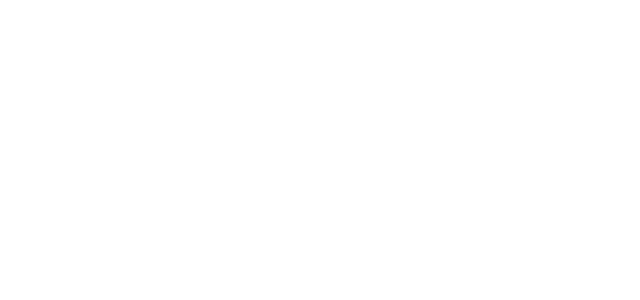
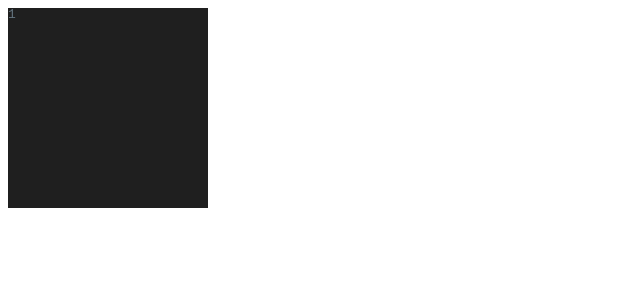
Before and after one commit to alexanderpono/lex, a React app in the folder lex-moscowjs-draft/app-dev/: page / in a window 1280 px wide. Shown: the top 300 px of the page, without its empty margins (0-640 px from the left). Built offline with nearby package versions, Linux system fonts and the light colour scheme.

Commit message:
[moscowjs-draft] [app-dev] Add line numbers to editor

```diff
--- a/lex-moscowjs-draft/app-dev/src/components/EditorView/EditorView.scss
+++ b/lex-moscowjs-draft/app-dev/src/components/EditorView/EditorView.scss
@@ -1,20 +1,36 @@
 .editor {
     width: 200px;
     height: 200px;
-    padding: 2px 0px 0px 2px;
+    padding: 0px 0px 0px 0px;
     overflow: auto;
     outline: none;
+    display: flex;
+    flex-direction: row;
+    background: #1f1f1f;
 }
 .editArea {
     position: relative;
     outline: none;
 }
+.lineNumbersArea {
+    color: #63737e;
+    line-height: 100%;
+    margin: 0px;
+    overflow: hidden;
+    padding: 0px 8px 0px 0px;
+
+    pre {
+        margin: 0px;
+        line-height: 100%;
+        text-align: right;
+    }
+}
 
 .text {
-    background: green;
     margin: 0px;
     line-height: 100%;
     outline: none;
+    color: #68c7f7;
 }
 
 .sampleChar {
@@ -27,6 +43,7 @@
 }
 
 .cursor {
+    color: white;
     position: absolute;
     line-height: 100%;
     -webkit-animation: blink 1s linear infinite;
@@ -39,12 +56,12 @@
 }
 
 @-webkit-keyframes blink {
-  50% { color: rgb(34, 34, 34); }
-  51% { color: rgba(34, 34, 34, 0); }
-  100% { color: rgba(34, 34, 34, 0); }
+  50% { color: rgb(255, 255, 255); }
+  51% { color: rgba(255, 255, 255, 0); }
+  100% { color: rgba(255, 255, 255, 0); }
 }
 @keyframes blink {
-  50% { color: rgb(34, 34, 34); }
-  51% { color: rgba(34, 34, 34, 0); }
-  100% { color: rgba(34, 34, 34, 0); }
+  50% { color: rgb(255, 255, 255); }
+  51% { color: rgba(255, 255, 255, 0); }
+  100% { color: rgba(255, 255, 255, 0); }
 }
--- a/lex-moscowjs-draft/app-dev/src/components/EditorView/EditorView.scss.d.ts
+++ b/lex-moscowjs-draft/app-dev/src/components/EditorView/EditorView.scss.d.ts
@@ -6,6 +6,7 @@
   'cursorChar': string;
   'editArea': string;
   'editor': string;
+  'lineNumbersArea': string;
   'sampleChar': string;
   'text': string;
 }
--- a/lex-moscowjs-draft/app-dev/src/components/EditorView/EditorView.tsx
+++ b/lex-moscowjs-draft/app-dev/src/components/EditorView/EditorView.tsx
@@ -6,20 +6,23 @@
 
 interface EditorViewProps {
     ctrl: EditorControllerForUI;
-    targetId: string;
 }
 
-export const EditorView: React.FC<EditorViewProps> = ({ ctrl, targetId }) => {
+export const EditorView: React.FC<EditorViewProps> = ({ ctrl }) => {
     const rawText = useSelector(edSelect.rawText);
     const cursorPos = useSelector(edSelect.cursorPos);
+    const lineNumbers = useSelector(edSelect.lineNumbers);
+    const sampleCharRef = React.useRef();
+    const editorRef = React.useRef();
     const [sampleSize, setSampleSize] = React.useState({ ...defaultPoint2D });
 
-    const myHtmlId = `${targetId}-editor`;
-    const sampleHtmlId = `${targetId}-sampleChar`;
-    const cursorHtmlId = `${targetId}-cursor`;
     const getSampleSize = (): Point2D => {
-        const sampleEl = document.getElementById(sampleHtmlId);
-        return { x: sampleEl.clientWidth, y: sampleEl.clientHeight };
+        const sampleEl = sampleCharRef.current as HTMLElement;
+        if (sampleEl) {
+            return { x: sampleEl.clientWidth, y: sampleEl.clientHeight };
+        } else {
+            return { x: 1, y: 1 };
+        }
     };
 
     React.useEffect(() => {
@@ -27,8 +30,9 @@
         ctrl.onUIMount(newSampleSize);
         setSampleSize(newSampleSize);
     }, []);
+
     const onClick = (e: React.MouseEvent<HTMLDivElement, MouseEvent>) => {
-        const el = document.getElementById(myHtmlId);
+        const el = editorRef.current as HTMLElement;
         if (el) {
             el.focus();
             ctrl.onClick(e);
@@ -38,19 +42,17 @@
     const arLength = cursorPos.x - 1 >= 0 ? cursorPos.x - 1 : 0;
     const cursorSpaces = new Array(arLength).fill(' ').join('');
     return (
-        <div className={styles.editor} id={myHtmlId}>
+        <div className={styles.editor} ref={editorRef}>
+            <div className={styles.lineNumbersArea}>
+                <pre>{lineNumbers}</pre>
+            </div>
             <div
                 className={styles.editArea}
                 onClick={onClick}
                 tabIndex={1}
                 onKeyDown={ctrl.handleKeyDown}
             >
-                <pre
-                    className={styles.cursor}
-                    id={cursorHtmlId}
-                    style={{ top: cursorY }}
-                    data-type={'cursor'}
-                >
+                <pre className={styles.cursor} style={{ top: cursorY }} data-type={'cursor'}>
                     {cursorSpaces}
                     <span className={styles.cursorChar} data-type={'cursorChar'}>
                         &#8739;
@@ -59,7 +61,7 @@
                 <pre className={styles.text} data-type={'text'}>
                     {rawText}
                 </pre>
-                <pre className={styles.sampleChar} id={sampleHtmlId}>
+                <pre className={styles.sampleChar} ref={sampleCharRef}>
                     {' '}
                 </pre>
             </div>
--- a/lex-moscowjs-draft/app-dev/src/editor/EditorController.tsx
+++ b/lex-moscowjs-draft/app-dev/src/editor/EditorController.tsx
@@ -59,7 +59,7 @@
             <Provider store={getStore()}>
                 {this.showEditor && (
                     <section>
-                        <EditorView ctrl={this} targetId={this.editorTargetId} />
+                        <EditorView ctrl={this} />
                     </section>
                 )}
             </Provider>,
--- a/lex-moscowjs-draft/app-dev/src/store/editorReducer.selectors.ts
+++ b/lex-moscowjs-draft/app-dev/src/store/editorReducer.selectors.ts
@@ -13,5 +13,10 @@
     },
     cursorPos: (state: RootState) => {
         return state.editor.cursorPos;
+    },
+    lineNumbers: (state: RootState): string => {
+        const rawText = state.editor.rawText;
+        const lines = rawText.split('\n');
+        return lines.map((_, index) => index + 1).join('\n');
     }
 };
```
